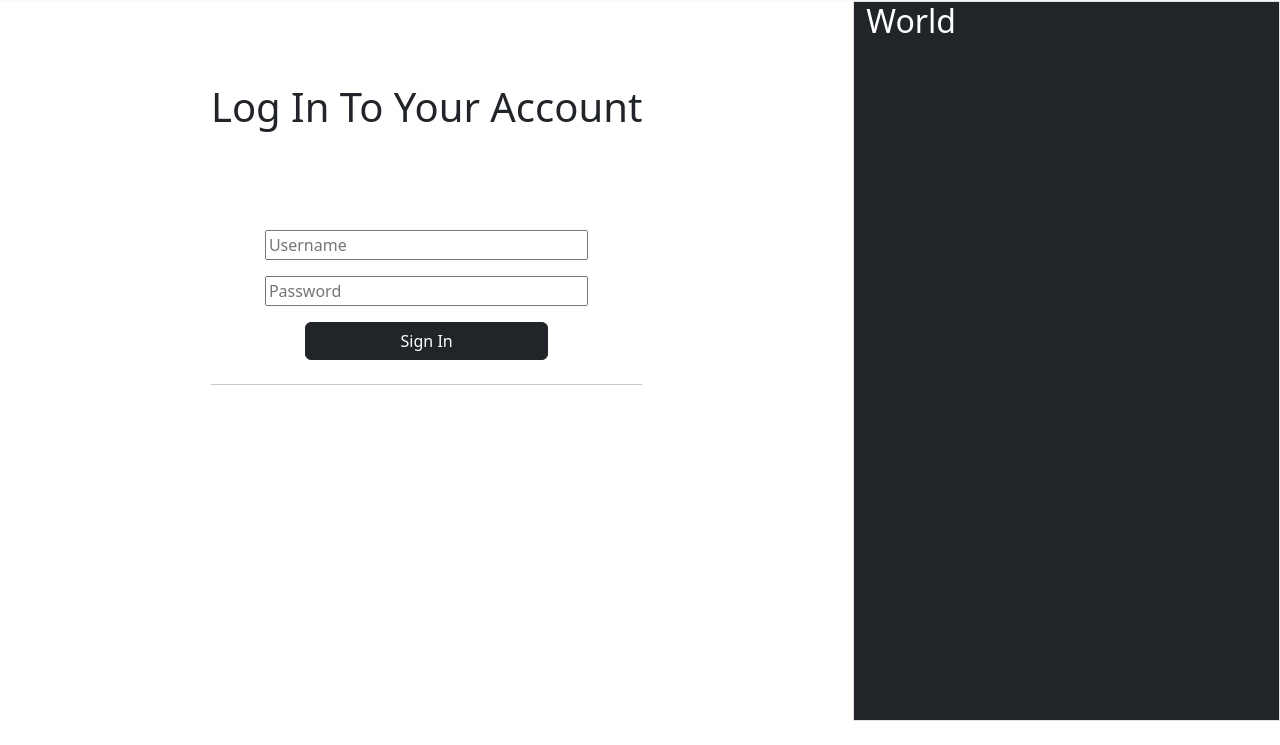
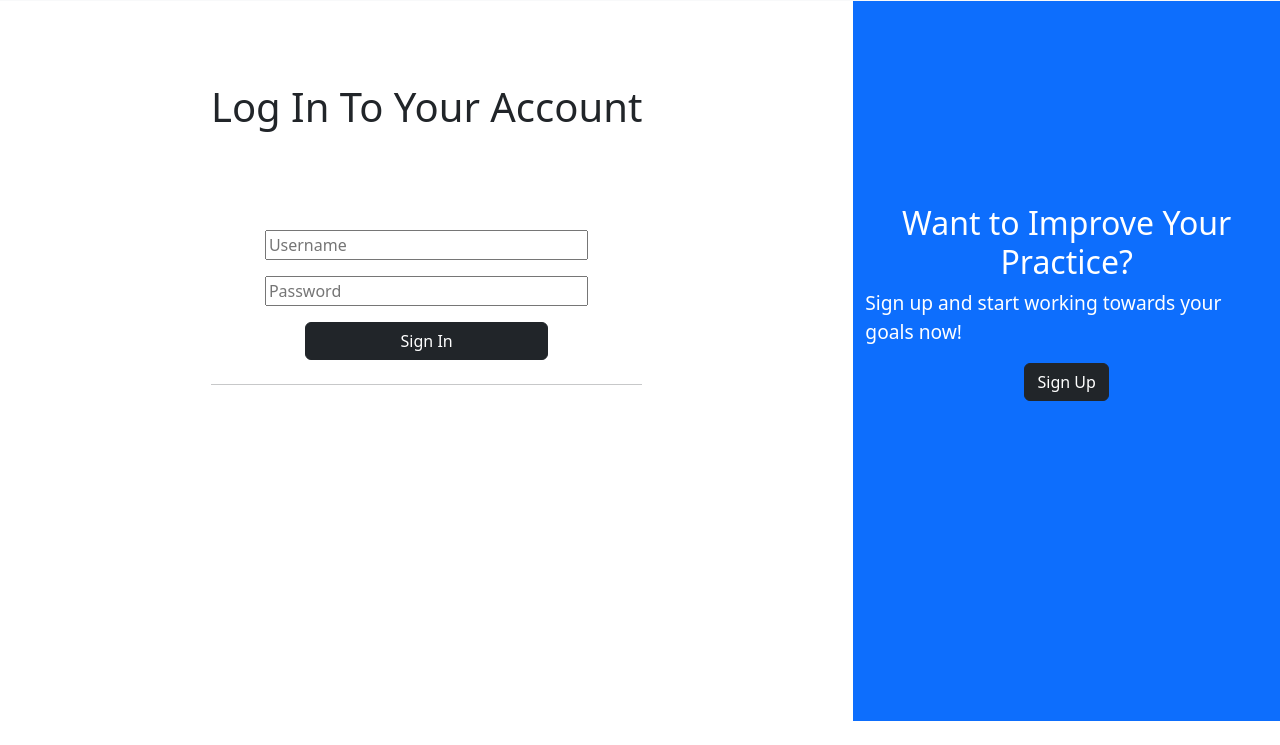
Before and after one commit to denham-ed/rescala-app, a Django app: page /accounts/login/ in a window 1280 px wide. Shown: the part 55-800 px from the top of the page. Run offline with Django 4.2, Linux system fonts and the light colour scheme; some libraries are stand-ins or nearby versions.

Commit message:
Style CTA for Sign Up on login page

```diff
--- a/static/css/style.css
+++ b/static/css/style.css
@@ -1,5 +1,8 @@
 
-
+/* ------------------------------- Text */
+.subtitle{
+    font-size: 120%;
+}
 /* ------------------------------ Sizing */
 .full-page{
     height: 90vh;
@@ -9,6 +12,15 @@
     min-height: 20%;
 }
 
+.h-30 {
+    min-height: 30%;
+}
+
+.h-40 {
+    min-height: 40%;
+}
+
+
 /* ------------------------------ All Auth Templates */
 .input-sign-up > input{
     width: 100%;
--- a/templates/account/login.html
+++ b/templates/account/login.html
@@ -33,8 +33,16 @@
         </div>
       </div>
     </div>
-    <div class="col-md-4 border bg-dark text-white">
-      <h2>World</h2>
+    <div class="d-flex flex-column align-items-center  col-md-4 bg-primary text-white">
+      <div class="d-flex flex-column justify-content-end h-40  align-items-center">
+        <h2 class="text-center">Want to Improve Your Practice?</h2>
+      </div>
+      <div>
+        <p class="subtitle">Sign up and start working towards your goals now!</p>
+      </div>
+      <div>
+        <a href="https://www.google.com"><button class="btn btn-dark">Sign Up</button></a>
+      </div>
     </div>
   </div>
 </div>
```
Also changed, not shown: db.sqlite3.
